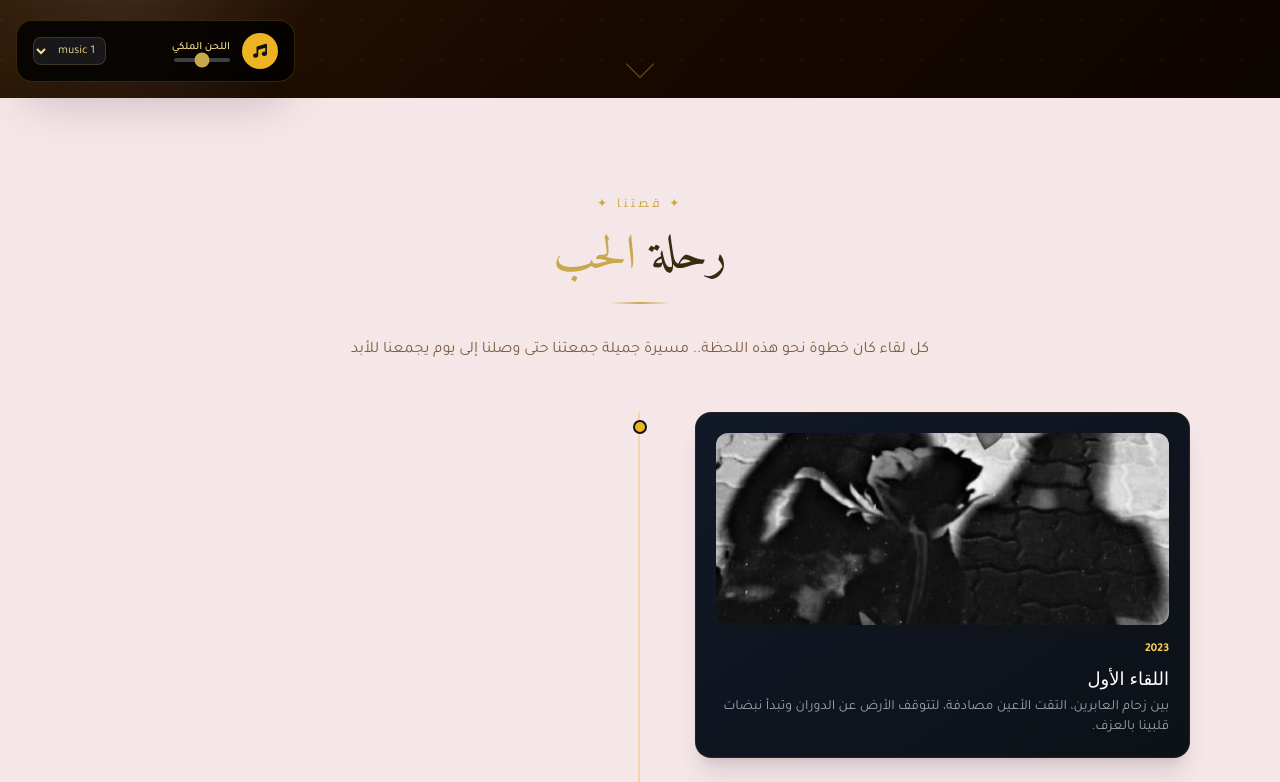
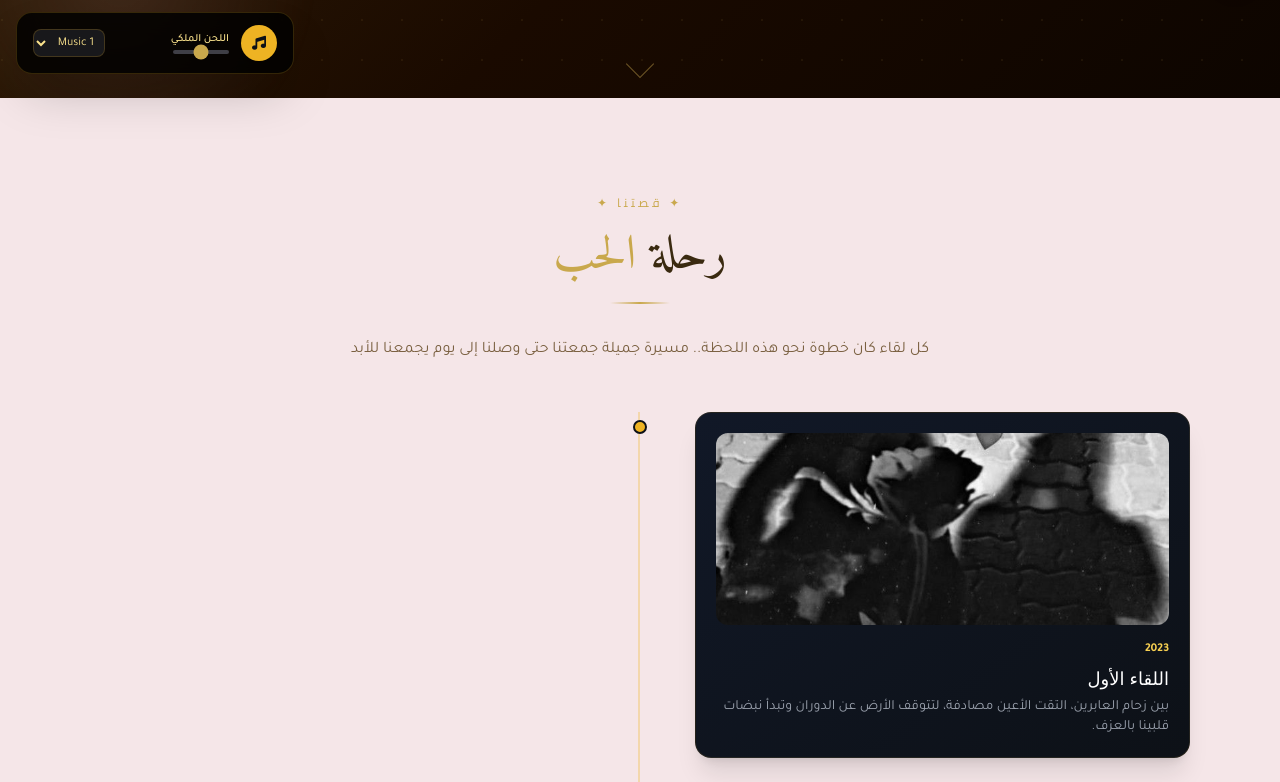
Before and after one commit to Ahmad-S-Mohamed/wedding-pro, a plain HTML site: page index.html in a window 1280 px wide. Shown: the part 702-1484 px from the top of the page. Drawn offline with nearby package versions, Linux system fonts and the light colour scheme.

Commit message:
Update index.html

```diff
--- a/index.html
+++ b/index.html
@@ -82,7 +82,7 @@
       <button class="mobile-menu-close" onclick="toggleMenu()">✕</button>
       <a href="#story" onclick="toggleMenu()">قصتنا</a>
       <a href="#gallery" onclick="toggleMenu()">الصور</a>
-      <a href="#videos" onclick="toggleMenu()">الفيديو</a>
+      <a href="#live-section" onclick="toggleMenu()">الفيديو</a>
       <a href="#details" onclick="toggleMenu()">التفاصيل</a>
       <a href="#rsvp" onclick="toggleMenu()">تأكيد الحضور</a>
       <a href="#wishes-section" onclick="toggleMenu()">كتاب الذكريات</a>
@@ -319,7 +319,7 @@
     </section>
     <!-- MUSIC -->
     <div id="premium-music-player"
-      class="fixed bottom-4 left-4 right-4 sm:right-auto z-40 bg-black/85 backdrop-blur-md border border-gold-500/20 p-2 sm:px-4 sm:py-3 rounded-2xl flex items-center justify-between sm:justify-start gap-3 shadow-2xl transition-all max-w-full sm:max-w-md">
+      class="fixed bottom-6 left-4 right-4 sm:right-auto z-40 bg-black/85 backdrop-blur-md border border-gold-500/20 p-2 sm:px-4 sm:py-3 rounded-2xl flex items-center justify-between sm:justify-start gap-3 shadow-2xl transition-all max-w-full sm:max-w-md">
       <audio id="wedding-audio-track">
         <source src="media/sound/intro-music.mpeg" type="audio/mp3">
       </audio>
@@ -337,13 +337,33 @@
             class="w-14 h-1 bg-zinc-700 accent-gold-500 rounded-lg appearance-none cursor-pointer">
         </div>
       </div>
+      <div class="relative">
+        <!-- زر يظهر في الجوال فقط -->
+        <button id="playlist-btn"
+          class="sm:hidden w-9 h-9 bg-zinc-900 border border-gold-500/20 rounded-full text-gold-300 flex items-center justify-center">
+          <i class="fa-solid fa-compact-disc"></i>
+        </button>
 
+        <!-- القائمة -->
+        <select id="playlist-selector" onchange="switchTrack(this.value)" class="absolute inset-0 opacity-0 sm:opacity-100 sm:static
+        w-9 h-9 sm:w-auto sm:h-auto
+        cursor-pointer
+        bg-zinc-900 text-gold-300 text-[10px] md:text-xs
+        border border-gold-500/20 rounded-lg p-1.5
+        focus:outline-none">
+          <option value="media/sound/sound1.mpeg">Music 1</option>
+          <option value="media/sound/sound2.mpeg">Music 2</option>
+          <option value="media/sound/sound3.mpeg">Music 3</option>
+        </select>
+      </div>
+
+      <!--
       <select id="playlist-selector" onchange="switchTrack(this.value)"
         class="bg-zinc-900 text-gold-300 text-[10px] md:text-xs border border-gold-500/20 rounded-lg p-1.5 focus:outline-none max-w-[150px] sm:max-w-none">
         <option value="media/sound/sound1.mpeg">music 1</option>
         <option value="media/sound/sound2.mpeg"> music 2</option>
         <option value="media/sound/sound3.mpeg">music 3 </option>
-      </select>
+      </select> -->
     </div>
 
     <!-- DETAILS -->
@@ -397,7 +417,7 @@
           <p class="section-tag">✦ شرّفنا بحضورك ✦</p>
           <h2 class="section-title">تأكيد <span>الحضور</span></h2>
           <span class="gold-line"></span>
-          <p class="section-subtitle">يسعدنا حضوركم الكريم، الرجاء تأكيد مشاركتكم قبل تاريخ ١ فبراير ٢٠٢٦</p>
+          <p class="section-subtitle">يسعدنا حضوركم الكريم، الرجاء تأكيد مشاركتكم </p>
         </div>
         <div class="rsvp-form-wrapper reveal">
           <div id="rsvpForm">
@@ -449,7 +469,8 @@
           <div
             class="lg:col-span-1 bg-gradient-to-br from-gray-900 to-black p-5 rounded-2xl border border-gold-500/20 shadow-xl h-fit"
             data-aos="fade-up">
-            <h3 class="font-reem text-lg text-gold-300 mb-4"><i class="fa-solid fa-pen-nib ml-2 text-xs"></i>اكتب تهنئتك
+            <h3 class="font-reem text-lg text-gold-300 mb-4"><i class="fa-solid fa-pen-nib ml-2 text-xs"></i>اكتب
+              تهنئتك
               للعروسين</h3>
             <form id="wish-form" class="space-y-3">
               <div>
```
